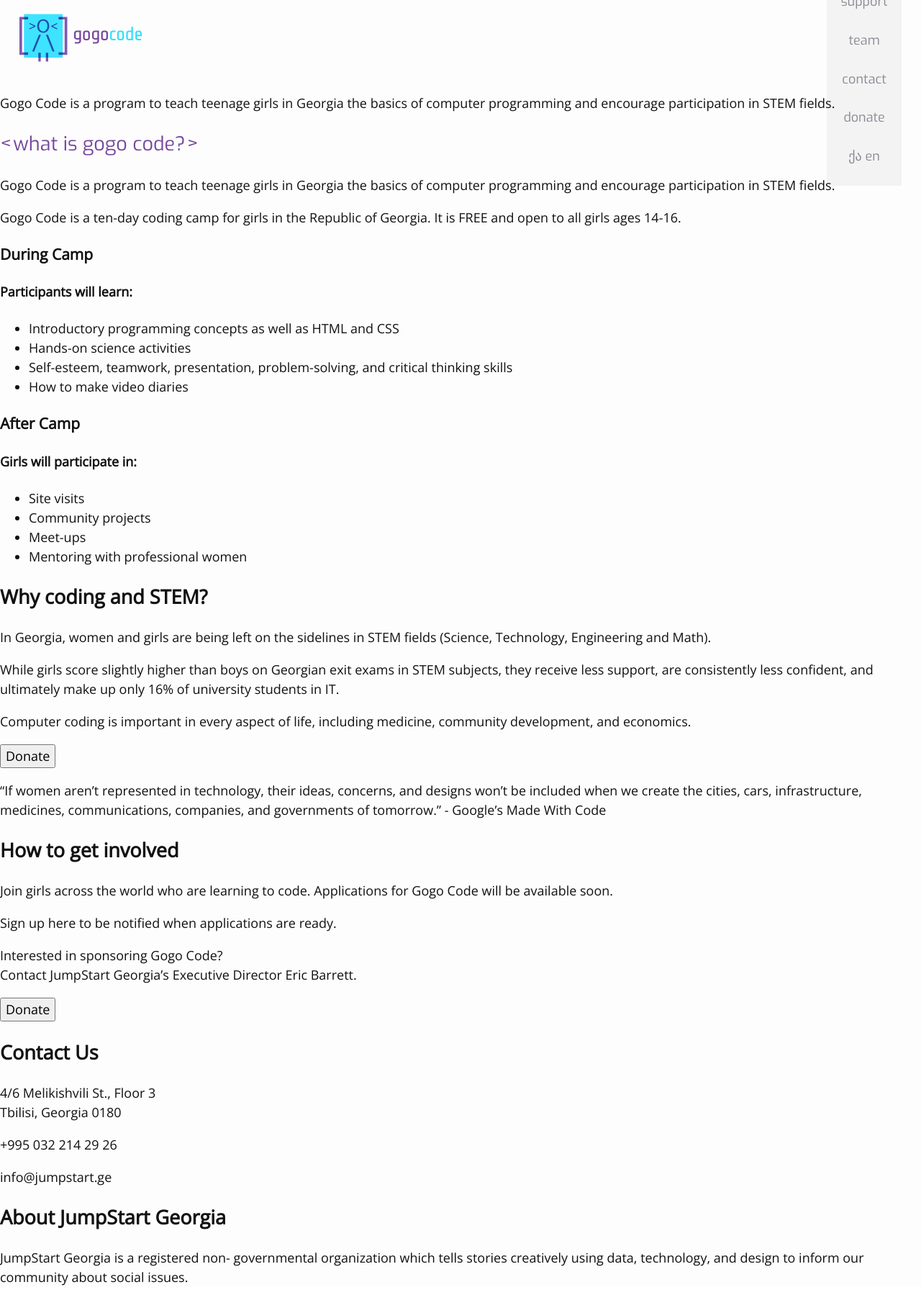
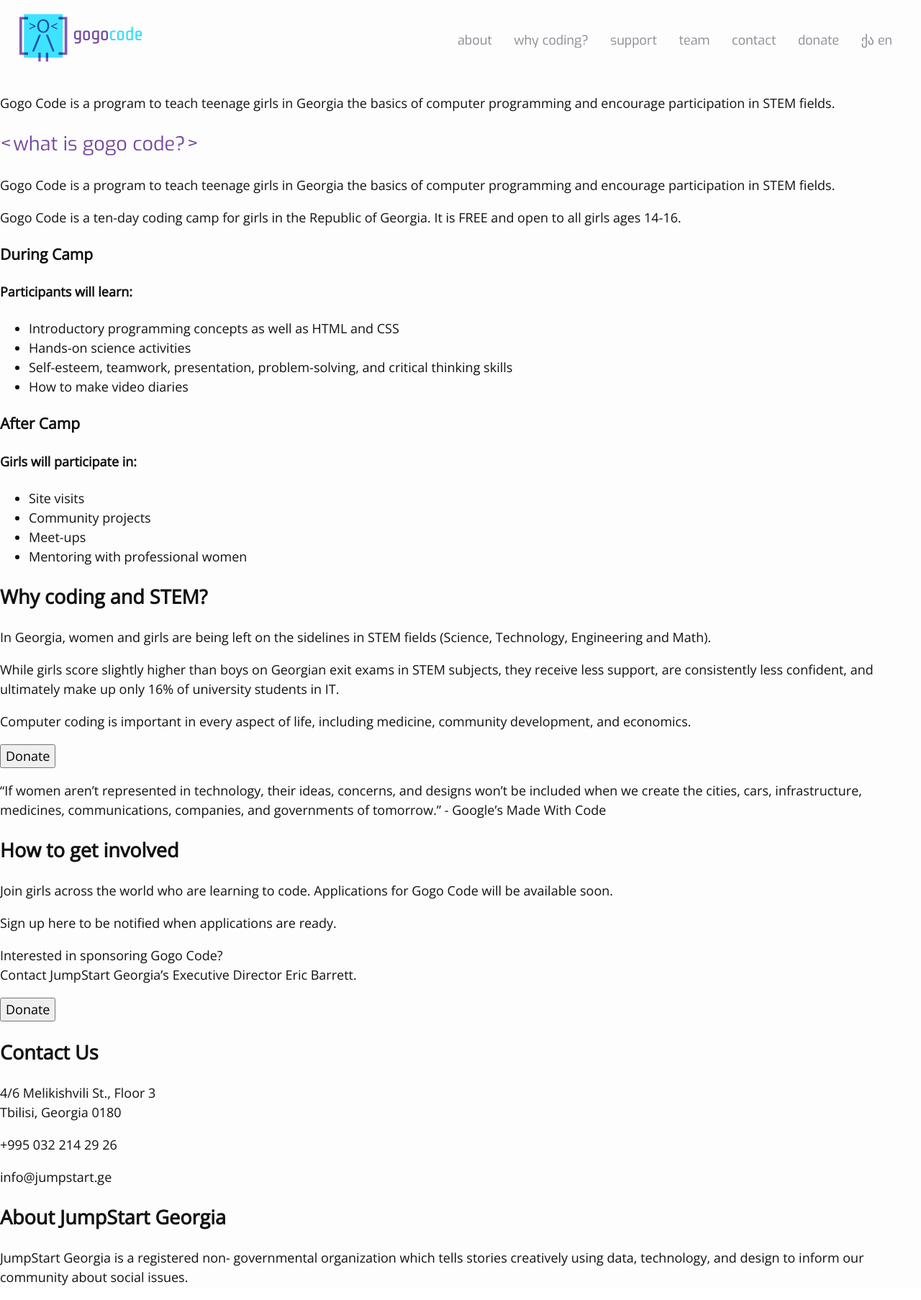
Before and after one commit to JumpStartGeorgia/Gogo-Code-Site, a Jekyll site: the page built from index.html, in a window 1280 px wide. Shown: the whole page at 72% size. Built offline with Jekyll 4.4.1, drawn with Linux system fonts in a browser that asks for light colours.

Commit message:
More improvements to navigation style.

```diff
--- a/_sass/_variables.scss
+++ b/_sass/_variables.scss
@@ -6,4 +6,4 @@
 $small-font-size:  $base-font-size * 0.875;
 $base-line-height: 1.5;
 
-$hide-nav-width: 600px;
+$hide-nav-width: 1000px;
--- a/_sass/components/_main-nav.scss
+++ b/_sass/components/_main-nav.scss
@@ -1,6 +1,10 @@
 .main-nav {
   padding: 0.8em 0;
   background-color: $grey-color;
+
+  @media (min-width: $hide-nav-width) {
+    background-color: inherit;
+  }
 }
 
   .main-nav-list {
@@ -10,7 +14,10 @@
   }
 
     .main-nav-list-item {
-      padding: 0.8rem 0;
+      padding: 0.8rem;
       list-style-type: none;
 
+      @media (min-width: $hide-nav-width) {
+        display: inline-block;
+      }
     }
```
